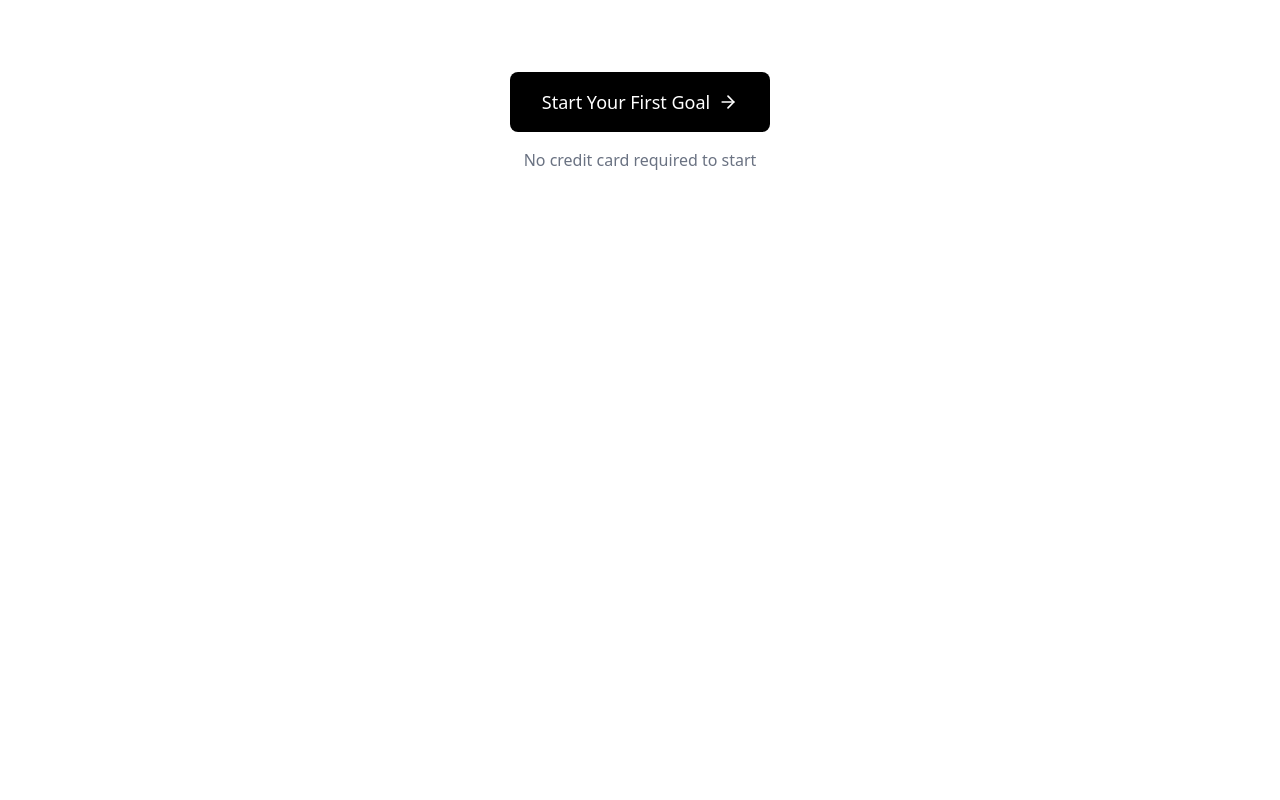
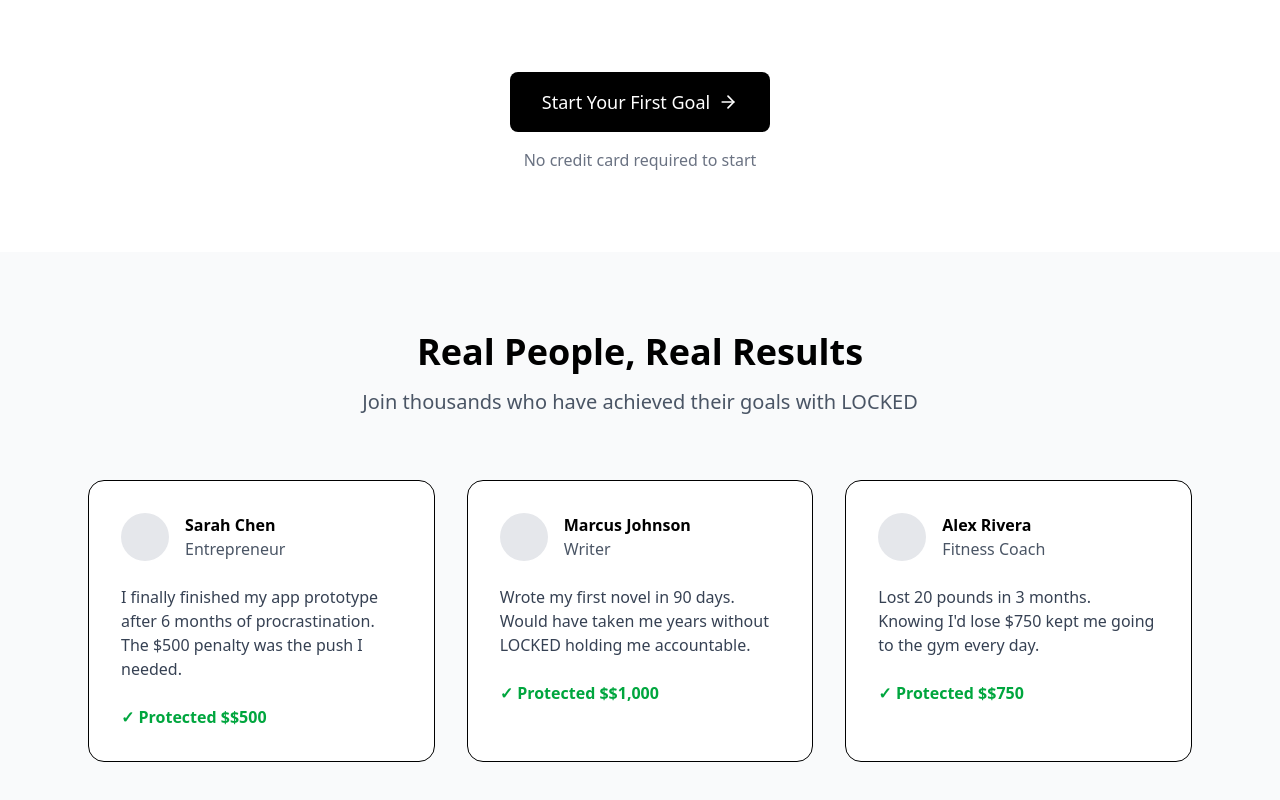
Before and after one commit to imran-farooq7/locked, a Next.js app: page / in a window 1280 px wide. Shown: the part 1650-2450 px from the top of the page. Before the commit the page ends 1902 px from the top, so only its background shows below. Built offline with nearby package versions, Linux system fonts and the light colour scheme.

Commit message:
testimonials added

```diff
--- a/app/page.tsx
+++ b/app/page.tsx
@@ -2,6 +2,7 @@ import Features from "@/components/landing-page/features";
 import Hero from "@/components/landing-page/hero";
 import HIW from "@/components/landing-page/hiw";
 import Navbar from "@/components/landing-page/navbar";
+import Testimonials from "@/components/landing-page/testimonials";
 
 const Home = () => {
   return (
@@ -10,6 +11,7 @@ const Home = () => {
       <Hero />
       <Features />
       <HIW />
+      <Testimonials />
     </div>
   );
 };
--- /dev/null
+++ b/components/landing-page/testimonials.tsx
@@ -0,0 +1,56 @@
+const Testimonials = () => {
+  return (
+    <section id="testimonials" className="py-20 bg-gray-50">
+      <div className="container mx-auto px-6 max-w-6xl">
+        <div className="text-center mb-16">
+          <h2 className="text-4xl font-bold mb-4">Real People, Real Results</h2>
+          <p className="text-xl text-gray-600 max-w-3xl mx-auto">
+            Join thousands who have achieved their goals with LOCKED
+          </p>
+        </div>
+
+        <div className="grid md:grid-cols-3 gap-8">
+          {[
+            {
+              name: "Sarah Chen",
+              role: "Entrepreneur",
+              content:
+                "I finally finished my app prototype after 6 months of procrastination. The $500 penalty was the push I needed.",
+              saved: "$500",
+            },
+            {
+              name: "Marcus Johnson",
+              role: "Writer",
+              content:
+                "Wrote my first novel in 90 days. Would have taken me years without LOCKED holding me accountable.",
+              saved: "$1,000",
+            },
+            {
+              name: "Alex Rivera",
+              role: "Fitness Coach",
+              content:
+                "Lost 20 pounds in 3 months. Knowing I'd lose $750 kept me going to the gym every day.",
+              saved: "$750",
+            },
+          ].map((testimonial, index) => (
+            <div key={index} className="bg-white p-8 rounded-2xl border">
+              <div className="flex items-center mb-6">
+                <div className="w-12 h-12 bg-gray-200 rounded-full mr-4"></div>
+                <div>
+                  <div className="font-bold">{testimonial.name}</div>
+                  <div className="text-gray-600">{testimonial.role}</div>
+                </div>
+              </div>
+              <p className="text-gray-700 mb-6">{testimonial.content}</p>
+              <div className="text-green-600 font-bold">
+                ✓ Protected ${testimonial.saved}
+              </div>
+            </div>
+          ))}
+        </div>
+      </div>
+    </section>
+  );
+};
+
+export default Testimonials;
```
